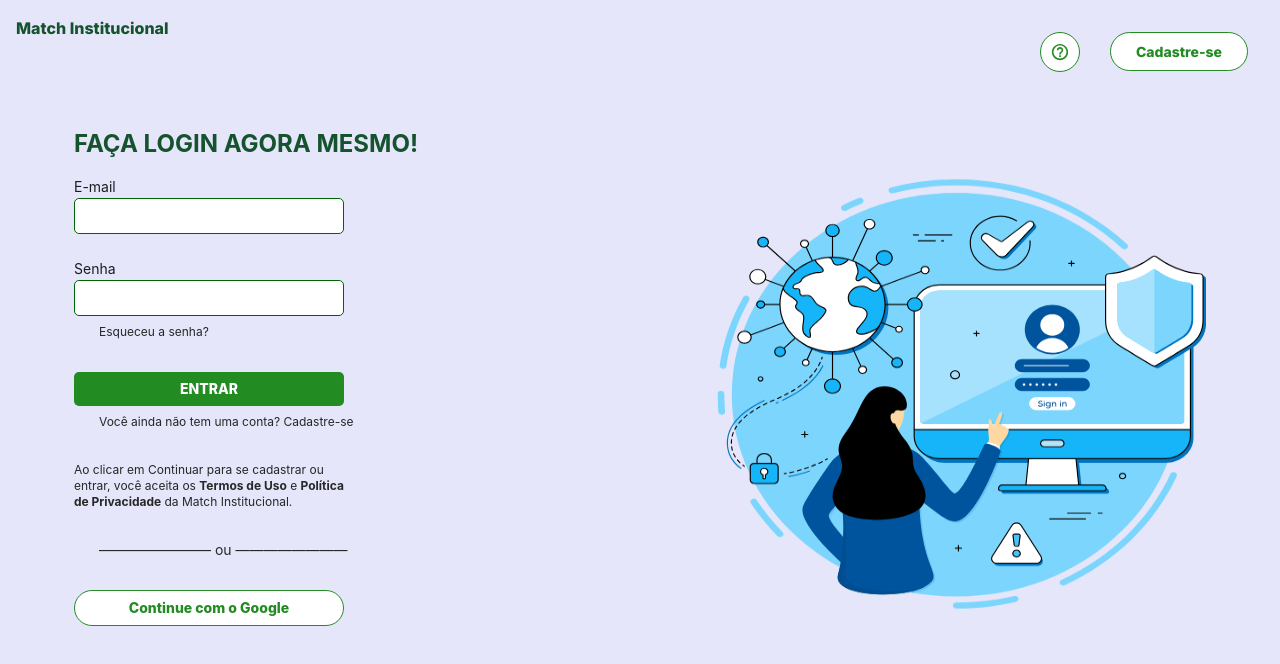
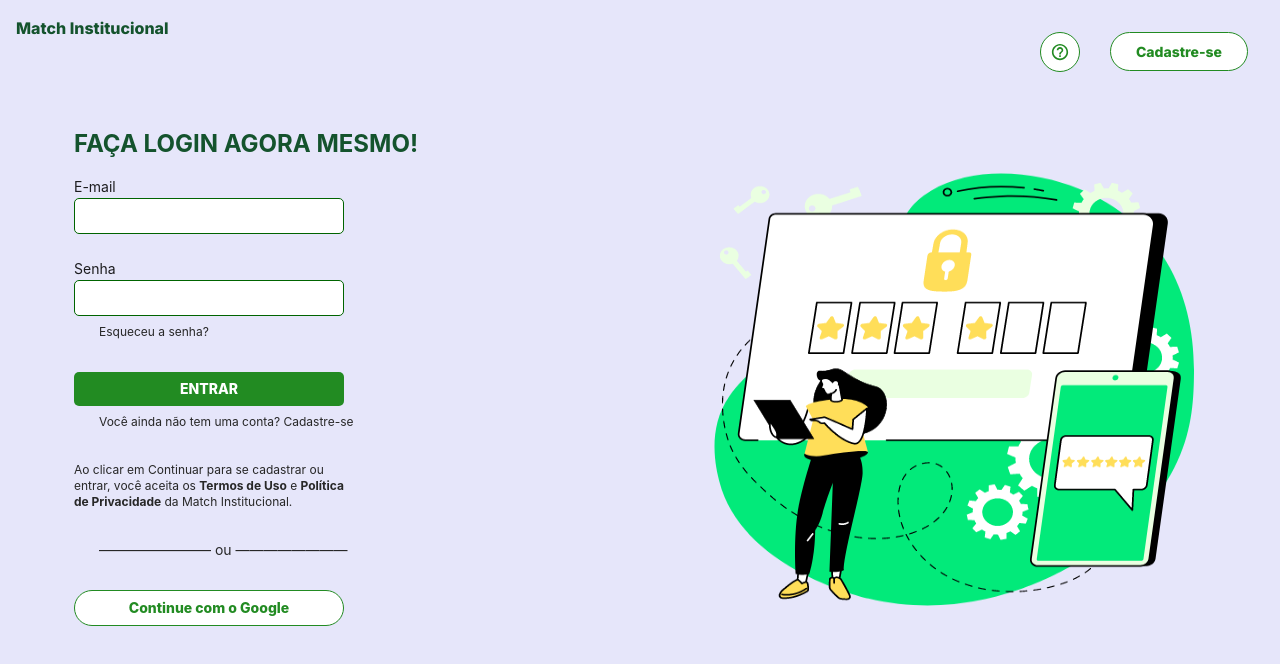
Before and after one commit to wagnerVSampaio/math-Istitucional, a Next.js app: page / in a window 1280 px wide. Shown: the top 664 px of the page. Built offline with nearby package versions, Linux system fonts and the light colour scheme.

Commit message:
Feat: Upgraded border color

```diff
--- a/src/app/page.tsx
+++ b/src/app/page.tsx
@@ -83,7 +83,7 @@ const App: React.FC = () => (
       </Form>
       <div className="mt-6 md:mt-0">
         <Image
-          src={"/login-img.png"}
+          src={"/img-login-page.png"}
           alt={"Login"}
           width={500}
           height={450}
--- a/src/pages/_app.tsx
+++ b/src/pages/_app.tsx
@@ -1,10 +1,14 @@
-import React from 'react';
-import { ConfigProvider } from 'antd/lib';
-import type { AppProps } from 'next/app';
-import '../app/globals.css';
+import React from "react";
+import { ConfigProvider } from "antd/lib";
+import type { AppProps } from "next/app";
+import "../app/globals.css";
 
 const MyApp = ({ Component, pageProps }: AppProps) => (
-  <ConfigProvider theme={{ token: { fontFamily: 'Arial', colorPrimary: '#228B22' }}}> {/* Substitua 'Arial' por 'xxx' ou outro valor desejado */}
+  <ConfigProvider
+    theme={{ token: { fontFamily: "Arial", colorPrimary: "#228B22", colorBorder: "#228B22" } }}
+  >
+    {" "}
+    {/* Substitua 'Arial' por 'xxx' ou outro valor desejado */}
     <Component {...pageProps} />
   </ConfigProvider>
 );
```
Also changed, not shown: public/img-login-page.png (added).
